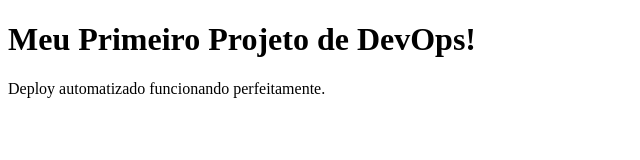
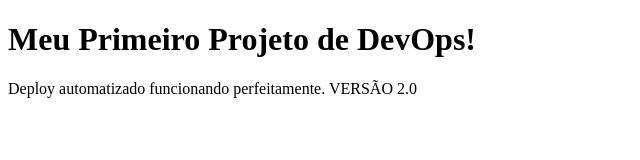
Before and after one commit to 18252054-sketch/projeto-devops, a plain HTML site: page index.html in a window 1280 px wide. Shown: the whole page, without its empty margins (0-640 px from the left). Drawn offline with Linux system fonts and the light colour scheme.

Commit message:
Update index.html

```diff
--- a/index.html
+++ b/index.html
@@ -2,6 +2,6 @@
 <html>
 <body>
   <h1>Meu Primeiro Projeto de DevOps!</h1>
-  <p>Deploy automatizado funcionando perfeitamente.</p>
+  <p>Deploy automatizado funcionando perfeitamente. VERSÃO 2.0</p>
 </body>
 </html>
```
